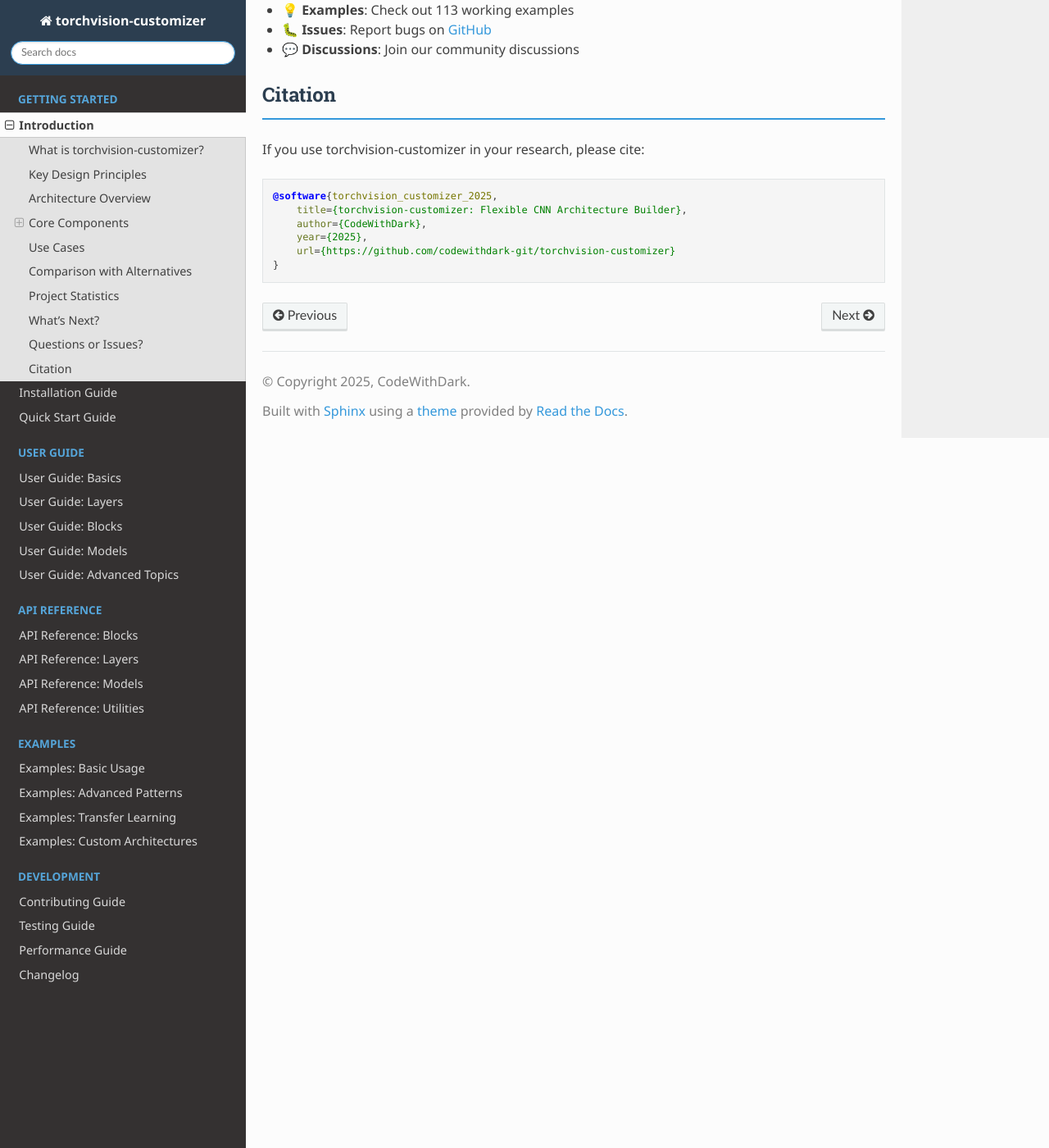
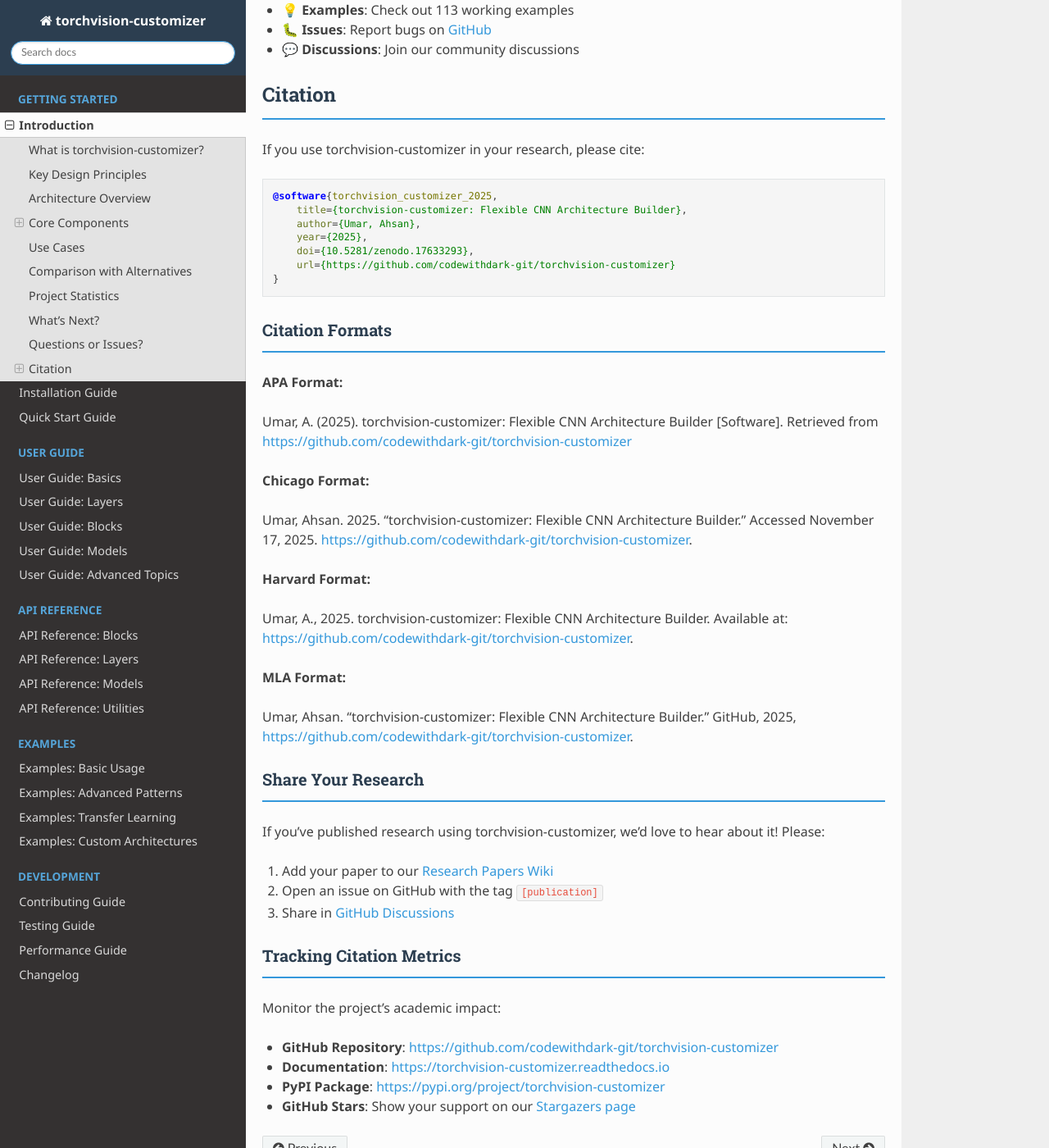
Before and after one commit to codewithdark-git/torchvision-customizer, a Sphinx documentation site: the page built from docs/introduction.rst, in a window 1280 px wide and 1400 px high, scrolled down 4243 px. Shown: the whole window at 82% size. Built offline with Sphinx 7.4.7 and the Read the Docs theme 3.1.0, drawn with Linux system fonts in a browser that asks for light colours.

Commit message:
Add comprehensive citation and DOI infrastructure

```diff
--- a/docs/introduction.rst
+++ b/docs/introduction.rst
@@ -221,7 +221,50 @@
 
     @software{torchvision_customizer_2025,
         title={torchvision-customizer: Flexible CNN Architecture Builder},
-        author={CodeWithDark},
+        author={Umar, Ahsan},
         year={2025},
+        doi={10.5281/zenodo.17633293},
         url={https://github.com/codewithdark-git/torchvision-customizer}
     }
+
+Citation Formats
+----------------
+
+**APA Format:**
+
+Umar, A. (2025). torchvision-customizer: Flexible CNN Architecture Builder [Software].
+Retrieved from https://github.com/codewithdark-git/torchvision-customizer
+
+**Chicago Format:**
+
+Umar, Ahsan. 2025. "torchvision-customizer: Flexible CNN Architecture Builder."
+Accessed November 17, 2025. https://github.com/codewithdark-git/torchvision-customizer.
+
+**Harvard Format:**
+
+Umar, A., 2025. torchvision-customizer: Flexible CNN Architecture Builder.
+Available at: https://github.com/codewithdark-git/torchvision-customizer.
+
+**MLA Format:**
+
+Umar, Ahsan. "torchvision-customizer: Flexible CNN Architecture Builder."
+GitHub, 2025, https://github.com/codewithdark-git/torchvision-customizer.
+
+Share Your Research
+-------------------
+
+If you've published research using torchvision-customizer, we'd love to hear about it! Please:
+
+1. Add your paper to our `Research Papers Wiki <https://github.com/codewithdark-git/torchvision-customizer/wiki/Research-Papers>`_
+2. Open an issue on GitHub with the tag ``[publication]``
+3. Share in `GitHub Discussions <https://github.com/codewithdark-git/torchvision-customizer/discussions>`_
+
+Tracking Citation Metrics
+--------------------------
+
+Monitor the project's academic impact:
+
+- **GitHub Repository**: https://github.com/codewithdark-git/torchvision-customizer
+- **Documentation**: https://torchvision-customizer.readthedocs.io
+- **PyPI Package**: https://pypi.org/project/torchvision-customizer
+- **GitHub Stars**: Show your support on our `Stargazers page <https://github.com/codewithdark-git/torchvision-customizer/stargazers>`_
```
Also changed, not shown: README.md (+20 -0 lines), 1 other file.
